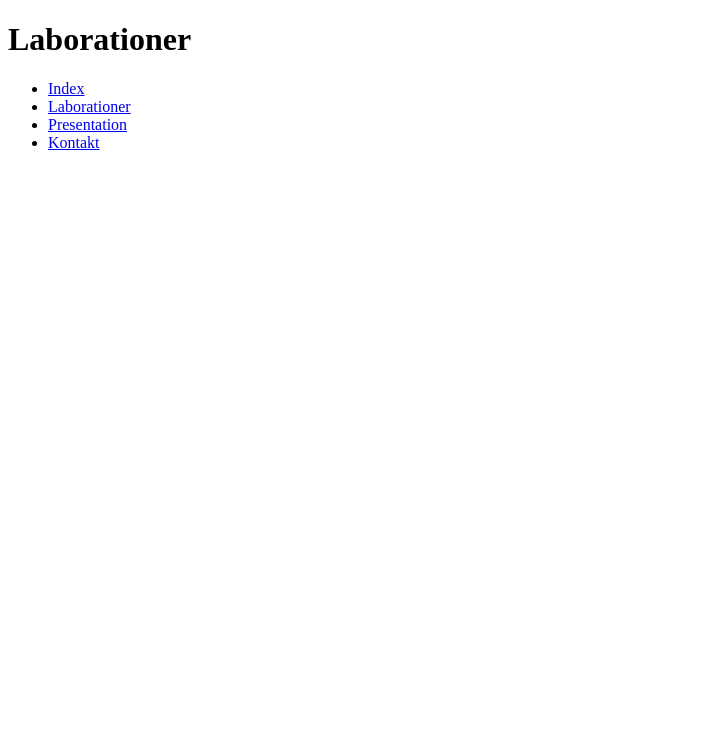
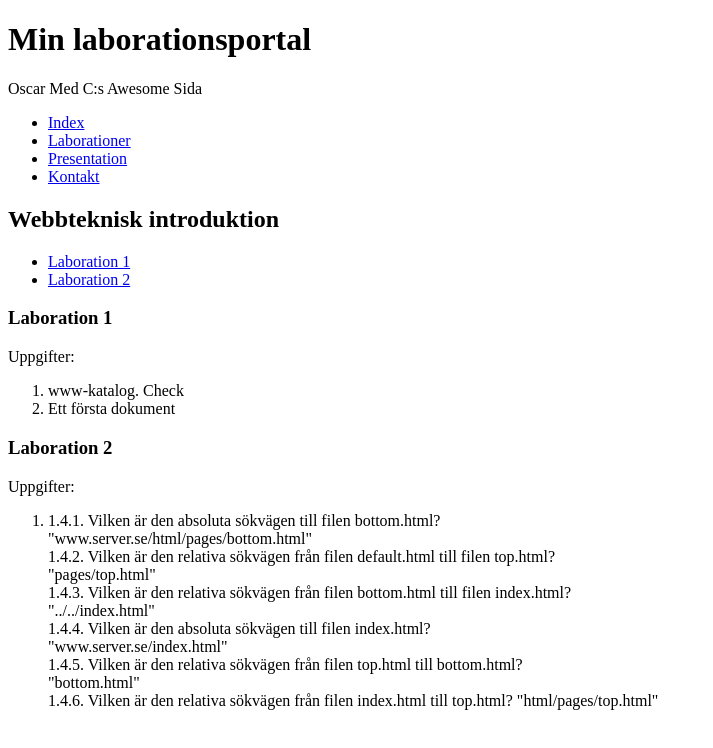
Before and after one commit to om222by/1ik415-laborationer, a plain HTML site: page pages/laborationer.html in a window 1280 px wide. Shown: the whole page, without its empty margins (0-713 px from the left). Drawn offline with Linux system fonts and the light colour scheme.

Commit message:
Har skapat laborationsportalen

```diff
--- a/pages/laborationer.html
+++ b/pages/laborationer.html
@@ -4,12 +4,14 @@
 
 <head>
     <meta charset="utf-8" />
-    <title>Kontakt</title>
+    <title>Laborationer</title>
 </head>
 
 <body>
 
-    <h1>Laborationer</h1>
+    <h1>Min laborationsportal</h1>
+
+    <p>Oscar Med C:s Awesome Sida</p>
 
     <ul>
     <li><a href="../index.html">Index</a></li>
@@ -18,7 +20,53 @@
     <li><a href="kontakt.html">Kontakt</a></li>
     </ul>
 
+    <h2>Webbteknisk introduktion</h2>
 
+    <ul>
+        <li><a href="#labb1">Laboration 1</a></li>
+        <li><a href="#labb2">Laboration 2</a></li>
+    </ul>
+
+    <h3><a name="labb1">Laboration 1</a></h3>
+
+    <p>Uppgifter:</p>
+
+    <ol>
+        <li>www-katalog. Check</li>
+        <li>Ett första dokument</li>
+    </ol>
+
+    <h3><a name="labb2">Laboration 2</a></h3>
+
+    <p>Uppgifter:</p>
+
+    <ol>
+        <li>
+            1.4.1. Vilken är den absoluta sökvägen till filen bottom.html?
+            <br>
+            "www.server.se/html/pages/bottom.html"
+            <br>
+            1.4.2. Vilken är den relativa sökvägen från filen default.html till filen top.html?
+            <br>
+            "pages/top.html"
+            <br>
+            1.4.3. Vilken är den relativa sökvägen från filen bottom.html till filen index.html?
+            <br>
+            "../../index.html"
+            <br>
+            1.4.4. Vilken är den absoluta sökvägen till filen index.html?
+            <br>
+            "www.server.se/index.html"
+            <br>
+            1.4.5. Vilken är den relativa sökvägen från filen top.html till bottom.html?
+            <br>
+            "bottom.html"
+            <br>
+            1.4.6. Vilken är den relativa sökvägen från filen index.html till top.html?
+            "html/pages/top.html"
+        </li>
+
+    </ol>
 
 </body>
 
```
Also changed, not shown: 1 other file.
